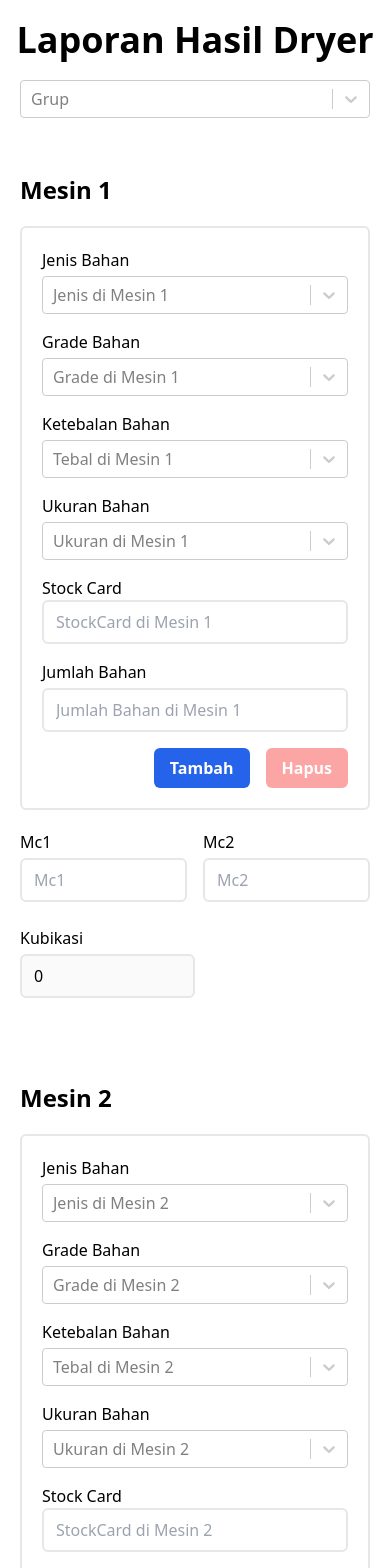
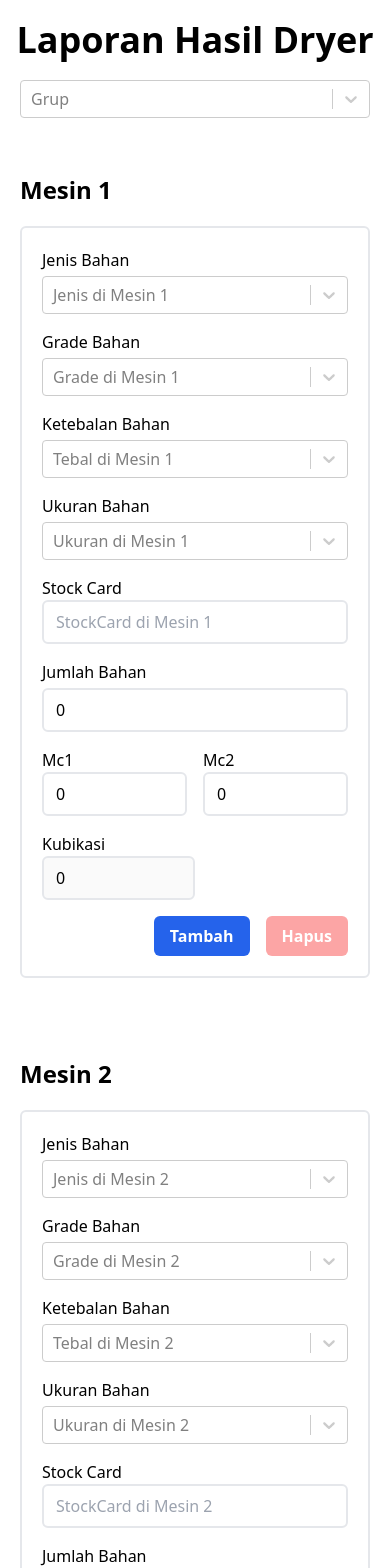
Before and after one commit to danilaudza/laphasildryer, a React (Create React App) app: page / in a window 390 px wide. Shown: the top 1568 px of the page. Built offline with nearby package versions, Linux system fonts and the light colour scheme; the HTML template or start-up script is replaced by a standard one.

Commit message:
improve n add feat

```diff
--- a/package.json
+++ b/package.json
@@ -11,6 +11,7 @@
     "@types/node": "^16.18.14",
     "@types/react": "^18.0.28",
     "@types/react-dom": "^18.0.11",
+    "axios": "^1.3.4",
     "copy-to-clipboard": "^3.3.3",
     "gh-pages": "^5.0.0",
     "react": "^18.2.0",
--- a/src/Components/Test.tsx
+++ b/src/Components/MultiField.tsx
@@ -3,43 +3,44 @@ import Select from "react-select";
 import { v4 as uuidv4 } from "uuid";
 import { optGrade, optJenis, optTebal, optUkuran } from "../Object/Options";
 
-const Test = ({ sendData, mesin }) => {
+const MultiField = ({ sendData, mesin }) => {
   const [inputFields, setInputFields] = useState<any>([
     {
       id: uuidv4(),
       jenis: "",
       grade: "",
-      tebal: { value: 0, label: "" },
+      tebal: { value: 0, label: "", pcs: 0 },
       ukuran: { value: 0, label: "" },
       stockcard: "",
-      jmlbahan: null,
-      asalLuar : ""
+      jmlbahan: 0,
+      asalLuar: "",
+      mc1: 0,
+      mc2: 0,
+      kubikasi: 0,
     },
   ]);
-  const [kubikkasi, setKubikasi] = useState<number>(0);
-  const [mc1, setMc1] = useState(null);
-  const [mc2, setMc2] = useState(null);
-
-  useEffect(() => {
-    let jumlah = 0;
-    inputFields.map((i) => {
-      jumlah += i.jmlbahan * i.tebal.value * i.ukuran.value;
-      return jumlah;
-    });
-    setKubikasi(jumlah);
-
-    sendData({ inputFields, mc1, mc2, kubikkasi, mesin });
-  }, [inputFields, mc1, mc2, kubikkasi, mesin]);
 
   const handleSelect = (id, event, check) => {
     const newInputFields = inputFields.map((i) => {
       if (id === i.id) {
         i[check] = event;
+        if(check === "jmlbahan" || check === "tebal" || check === "ukuran"){
+          i["kubikasi"] = i["jmlbahan"] * i["tebal"]["value"] * i["ukuran"]["value"]
+        }
       }
       return i;
     });
     setInputFields(newInputFields);
   };
+
+  useEffect(() => {
+    sendData({ inputFields, mesin });
+  }, []);
+
+  useEffect(() => {
+    sendData({ inputFields, mesin });
+  }, [inputFields, mesin]);
+
 
   const handleAddFields = () => {
     setInputFields([
@@ -48,11 +49,14 @@ const Test = ({ sendData, mesin }) => {
         id: uuidv4(),
         jenis: "",
         grade: "",
-        tebal: { value: 0, label: "" },
+        tebal: { value: 0, label: "", pcs: 0 },
         ukuran: { value: 0, label: "" },
         stockcard: "",
-        jmlbahan: null,
-        asalLuar : ""
+        jmlbahan: 0,
+        asalLuar: "",
+        mc1: 0,
+        mc2: 0,
+        kubikasi: 0,
       },
     ]);
   };
@@ -107,7 +111,7 @@ const Test = ({ sendData, mesin }) => {
             options={optUkuran}
           />
           <div className="flex flex-row gap-4">
-            <div>
+            <div className="w-full lg:w-1/4">
               <label className="mb-1">Stock Card</label>
               <input
                 type="text"
@@ -123,26 +127,22 @@ const Test = ({ sendData, mesin }) => {
                 value={inputField.stockcard}
               />
             </div>
-              { inputField.stockcard.startsWith('L') ?
-            <div>
+            {inputField.stockcard.startsWith("L") ? (
+              <div className="w-full lg:w-1/4">
                 <label className="mb-1">Asal Luar</label>
                 <input
                   type="text"
                   className="border-2 rounded-md px-3 py-2 focus:outline-blue-600 mb-4 w-full"
                   placeholder={"Asal Luar"}
                   onChange={(e) =>
-                  handleSelect(
-                    inputField.id,
-                    e.target.value,
-                    "asalLuar"
-                  )
+                    handleSelect(inputField.id, e.target.value, "asalLuar")
                   }
                   value={inputField.asalLuar}
                 />
               </div>
-            :
+            ) : (
               <div className="hidden"></div>
-            }
+            )}
           </div>
           <label className="mb-1">Jumlah Bahan</label>
           <input
@@ -154,6 +154,46 @@ const Test = ({ sendData, mesin }) => {
             }
             value={inputField.jmlbahan}
           />
+          <div className="flex flex-row gap-4">
+            <div className="w-full lg:w-1/4">
+              <label className="mb-1">Mc1</label>
+              <input
+                type="number"
+                className="border-2 rounded-md px-3 py-2 focus:outline-blue-600 mb-4 w-full"
+                placeholder="Mc1"
+                onChange={(e) =>
+                  handleSelect(inputField.id, e.target.value, "mc1")
+                }
+                value={inputField.mc1}
+              ></input>
+            </div>
+            <div className="w-full lg:w-1/4">
+              <label className="mb-1">Mc2</label>
+              <input
+                type="number"
+                placeholder="Mc2"
+                className="border-2 rounded-md px-3 py-2 focus:outline-blue-600 mb-4 w-full"
+                onChange={(e) =>
+                  handleSelect(inputField.id, e.target.value, "mc2")
+                }
+                value={inputField.mc2}
+              ></input>
+            </div>
+          </div>
+
+          <div>
+            <label className="mb-1">Kubikasi</label>
+            <br/>
+            <input
+              className="border-2 rounded-md px-3 py-2 focus:outline-blue-600 mb-4 w-1/2"
+              onChange={(e) =>
+                handleSelect(inputField.id, e.target.value, "kubikasi")
+              }
+              value={inputField.kubikasi}
+              disabled
+            ></input>
+          </div>
+
           <div className="ml-auto flex flex-row gap-4">
             <button
               className="bg-blue-600 px-4 py-2 rounded-md font-bold text-white disabled:bg-blue-300 hover:bg-blue-800 transition-all"
@@ -171,38 +211,8 @@ const Test = ({ sendData, mesin }) => {
           </div>
         </div>
       ))}
-      <div className="flex flex-row gap-4">
-        <div className="flex flex-col">
-          <label className="mb-1">Mc1</label>
-          <input
-            type="number"
-            placeholder="Mc1"
-            className="w-full border-2 rounded-md px-3 py-2 focus:outline-blue-600 mb-2"
-            onChange={(e) => setMc1(parseInt(e.target.value))}
-            value={mc1}
-          ></input>
-        </div>
-        <div className="flex flex-col">
-          <label className="mb-1">Mc2</label>
-          <input
-            type="number"
-            placeholder="Mc2"
-            className="w-full border-2 rounded-md px-3 py-2 focus:outline-blue-600 mb-2"
-            onChange={(e) => setMc2(parseInt(e.target.value))}
-            value={mc2}
-          ></input>
-        </div>
-      </div>
-      <div className="flex flex-col my-4">
-        <label className="mb-1">Kubikasi</label>
-        <input
-          value={kubikkasi}
-          className="border-2 rounded-md px-3 py-2 focus:outline-blue-600 mb-2 w-1/2"
-          disabled
-        ></input>
-      </div>
     </div>
   );
 };
 
-export default Test;
+export default MultiField;
--- a/src/Components/Total.tsx
+++ b/src/Components/Total.tsx
@@ -1,6 +1,6 @@
 import React, { useEffect, useState } from 'react'
 
-const Total = ({getKubikasi, getSetting, getKeterangan}) => {
+const Total = ({getKubikasi, getSetting, getKeterangan, getKrat}) => {
     const [setting, setSetting] = useState<number>(null)
     const [nonSetting, setNonSetting] = useState<number>(null)
     const [keterangan, setKeterangan] = useState<string>("")
@@ -14,6 +14,8 @@ const Total = ({getKubikasi, getSetting, getKeterangan}) => {
     <div className='flex flex-col p-5'>
       <label className="mb-1">Total Kubikasi</label>
         <input type="number" className="border-2 rounded-md px-3 py-2 focus:outline-blue-600 mb-2" placeholder='Total m3' disabled value={getKubikasi()}/>
+      <label className="mb-1">Total Krat</label>
+        <input type="number" className="border-2 rounded-md px-3 py-2 focus:outline-blue-600 mb-2" placeholder='Total m3' disabled value={getKrat()}/>
       <label className="mb-1">Setting</label>
         <input type="number" className="border-2 rounded-md px-3 py-2 focus:outline-blue-600 mb-2" placeholder='Tulis Angka Setting' value={setting} onChange={(e) => setSetting(parseInt(e.target.value))}/>
       <label className="mb-1">Non Setting</label>
--- a/src/Object/initial.tsx
+++ b/src/Object/initial.tsx
@@ -4,16 +4,16 @@ export const init = {
       id: "a51b9d6b-014c-4146-8a7a-ee1ad5182d2b",
       jenis: "PPC",
       grade: "R",
-      tebal: 0,
-      ukuran: 0,
+      tebal: { value: 0, label: "", pcs: 0 },
+      ukuran: { value: 0, label: "" },
       stockcard: "",
       jmlbahan: 0,
-      asalLuar: ''
+      asalLuar: '',
+      mc1: 0,
+      mc2: 0,
+      kubikasi: 0,
     },
   ],
-  mc1: 0,
-  mc2: 0,
-  kubikkasi: 0,
   mesin: "",
 };
 
--- a/src/Pages/Front.tsx
+++ b/src/Pages/Front.tsx
@@ -1,6 +1,6 @@
 import React, { useEffect, useState } from "react";
 import Select from "react-select";
-import Test from "../Components/Test";
+import MultiField from "../Components/MultiField";
 import Total from "../Components/Total";
 import { init, days, monthNames } from "../Object/initial";
 import { copyToClipboard } from "../Object/Function";
@@ -13,16 +13,18 @@ const Front = () => {
   const [data4, setData4] = useState(init);
   const [data, setData] = useState({
     tgl: "",
+    grup: "",
     setting: "",
     nosetting: "",
     total: 0,
+    krat: 0,
     keterangan: "",
     mesin: [data1, data2, data3, data4],
   });
   const [settings, setSettings] = useState(["", ""]);
   const [keterangan, setKeterangan] = useState("");
   const [tanggal, setTanggal] = useState({});
-  const [grup, setGrup] = useState("")
+  const [grup, setGrup] = useState("");
 
   const sendData1 = (item) => {
     setData1(item);
@@ -37,54 +39,71 @@ const Front = () => {
     setData4(item);
   };
 
+  const text = () => {
+    let arr = [];
+    arr.push(`Laporan Hasil Dryer`);
+    arr.push(`  Grup _*${grup}*_`);
+    arr.push(
+      `Hari ${tanggal["day"]} ${tanggal["date"]} ${tanggal["month"]} ${tanggal["year"]}\n`
+    );
+    Object.entries(data.mesin).map(([key, mesin]) => {
+      arr.push(`*${mesin.mesin}*\n`);
+
+      Object.entries(mesin.inputFields).map(([key2, values]) => {
+        if (values.stockcard.length != 0){
+          if (values.stockcard.startsWith("L")) {
+            arr.push(
+              `Bahan  : ${values.jenis} ${values.grade} ${values.tebal["label"]} (${values.ukuran["label"]}) Luar ${values.asalLuar}`
+            );
+          } else {
+            arr.push(
+              `Bahan  : ${values.jenis} ${values.grade} ${values.tebal["label"]} (${values.ukuran["label"]}) Rotary`
+            );
+          }
+        }else{
+          arr.push(
+            `Bahan  : `
+          )
+        }
+        arr.push(`StockCard  : ${values.stockcard}`);
+        arr.push(`Jumlah Bahan  : ${values.jmlbahan}`);
+        arr.push(`Mc1  : ${values.mc1}`);
+        arr.push(`Mc2  : ${values.mc2}`);
+        arr.push(`Kubikasi : ${values.kubikasi.toFixed(2)} m³\n`);
+        return 0;
+      });
+      return 0;
+    });
+    arr.push(`*Jumlah Total*`);
+    arr.push(`*Krat Total*  : _${data.krat} Krat_`);
+    arr.push(`*Kubikasi Total* : _${data.total.toFixed(2)}_ m³`);
+    arr.push(`*Non Setting*     : _${data.nosetting}_`);
+    arr.push(`*Setting*              : _${data.setting}_`);
+    arr.push(`*Keterangan* :\n${data.keterangan}`);
+    return arr;
+  };
+
   const getKubikasi = () => {
     let kubikTotal = 0;
-    Object.entries(data.mesin).map(([key, mesin]) => {
-      kubikTotal += mesin.kubikkasi;
-    });
+    Object.entries(data.mesin).map(([key, mesin]) =>
+      Object.entries(mesin.inputFields).map(
+        ([key2, values]) => (kubikTotal += values.kubikasi)
+      )
+    );
     return kubikTotal;
   };
 
-  const text = () => {
-    let arr = [];
-    arr.push(`Laporan Hasil Dryer Grup ${grup} Hari ${tanggal["day"]} ${tanggal["date"]} ${tanggal["month"]} ${tanggal["year"]}\n`);
-    Object.entries(data.mesin).map(([key, mesin]) => {
-      arr.push(`${mesin.mesin}\n`);
-      let txt = []
-      let stc = []
+  const getKrat = () => {
+    let krat = 0;
+    Object.entries(data.mesin).map(([key, mesin]) =>
       Object.entries(mesin.inputFields).map(([key2, values]) => {
-        if (values.stockcard.startsWith('L')){
-          txt.push(`${values.jenis} ${values.grade} ${values.tebal["label"]} (${values.ukuran["label"]}) Luar ${values.asalLuar}`)
-        } else{
-          txt.push(`${values.jenis} ${values.grade} ${values.tebal["label"]} (${values.ukuran["label"]}) Rotary`)
+        if (values.jenis === "OPC") {
+          krat += Math.floor(values.jmlbahan / values.tebal["pcs"]);
         }
-        console.log(txt)
-        // arr.push(`Jenis                  : ${values.jenis}`);
-        // console.log(values.grade);
-        // arr.push(`Grade                 : ${values.grade}`);
-        // console.log(values.jmlbahan);
-        // arr.push(`Jumlah Bahan : ${values.jmlbahan}`);
-        // console.log(values.stockcard);
-        // arr.push(`StockCard         : ${values.stockcard}`);
-        stc.push(`${values.stockcard}`)
-        console.log(stc)
-        // console.log(values.tebal);
-        // arr.push(`Tebal                  : ${values.tebal["label"]}`);
-        // console.log(values.ukuran);
-        // arr.push(`Ukuran               : ${values.ukuran["label"]}\n`);
-      });
-      arr.push(`Jenis Bahan : ${txt.join(' / ')}`)
-      arr.push(`StockCard     : ${stc.join(' / ')}`)
-      arr.push(`Mc1         : ${mesin.mc1}`);
-      arr.push(`Mc2         : ${mesin.mc2}`);
-      arr.push(`Kubikasi : ${mesin.kubikkasi.toFixed(2)} m³\n`);
-      // console.log(kubikTotal)
-    });
-    arr.push(`Kubikasi Total : ${data.total.toFixed(2)} m³`);
-    arr.push(`Non Setting     : ${data.nosetting}`);
-    arr.push(`Setting              : ${data.setting}`);
-    arr.push(`Keterangan :\n${data.keterangan}`);
-    return arr;
+        return 0;
+      })
+    );
+    return krat;
   };
 
   const getSetting = (st: number, nst: number) => {
@@ -94,7 +113,10 @@ const Front = () => {
     all = st + nst;
     set = (st / all) * 100;
     noset = (nst / all) * 100;
-    setSettings([`${st} (${set.toFixed(2)}%)`, `${nst} (${noset.toFixed(2)}%)`]);
+    setSettings([
+      `${st} (${set.toFixed(2)}%)`,
+      `${nst} (${noset.toFixed(2)}%)`,
+    ]);
   };
 
   const getKeterangan = (ket) => {
@@ -104,13 +126,15 @@ const Front = () => {
   useEffect(() => {
     setData({
       ...data,
+      grup: grup,
       mesin: [data1, data2, data3, data4],
       total: getKubikasi(),
+      krat: getKrat(),
       setting: settings[0],
       nosetting: settings[1],
       keterangan: keterangan,
     });
-  }, [data1, data2, data3, data4, settings, keterangan]);
+  }, [data1, data2, data3, data4, settings, keterangan, grup]);
 
   useEffect(() => {
     let date = new Date();
@@ -137,7 +161,9 @@ const Front = () => {
 
   return (
     <div className="container mx-auto">
-      <div className="text-center font-bold text-4xl my-5">Laporan Hasil Dryer</div>
+      <div className="text-center font-bold text-4xl my-5">
+        Laporan Hasil Dryer
+      </div>
       <Select
         isSearchable={false}
         placeholder={"Grup"}
@@ -145,18 +171,19 @@ const Front = () => {
         onChange={(e) => setGrup(e.value)}
         options={optGrup}
       />
-      <Test sendData={sendData1} mesin="Mesin 1"></Test>
-      <Test sendData={sendData2} mesin="Mesin 2"></Test>
-      <Test sendData={sendData3} mesin="Mesin 3"></Test>
-      <Test sendData={sendData4} mesin="Mesin 4"></Test>
+      <MultiField sendData={sendData1} mesin="Mesin 1"></MultiField>
+      <MultiField sendData={sendData2} mesin="Mesin 2"></MultiField>
+      <MultiField sendData={sendData3} mesin="Mesin 3"></MultiField>
+      <MultiField sendData={sendData4} mesin="Mesin 4"></MultiField>
       <Total
         getKubikasi={getKubikasi}
         getSetting={getSetting}
         getKeterangan={getKeterangan}
+        getKrat={getKrat}
       ></Total>
       <button
-        className="flex bg-blue-600 px-4 py-2 text-white  font-bold mx-auto rounded-md mb-12"
-        onClick={e => copyToClipboard(e,text)}
+        className="flex bg-blue-600 px-4 py-2 text-white font-bold mx-auto rounded-md mb-12"
+        onClick={(e) => copyToClipboard(e, text, data)}
       >
         Copy to Clipboard
       </button>
```
Also changed, not shown: src/Object/Function.tsx (+16 -9 lines), src/Object/Options.tsx (+5 -4 lines), 1 other file (tests, documents, lock files or other folders). Lines whose indentation alone changed are shown as unchanged.
